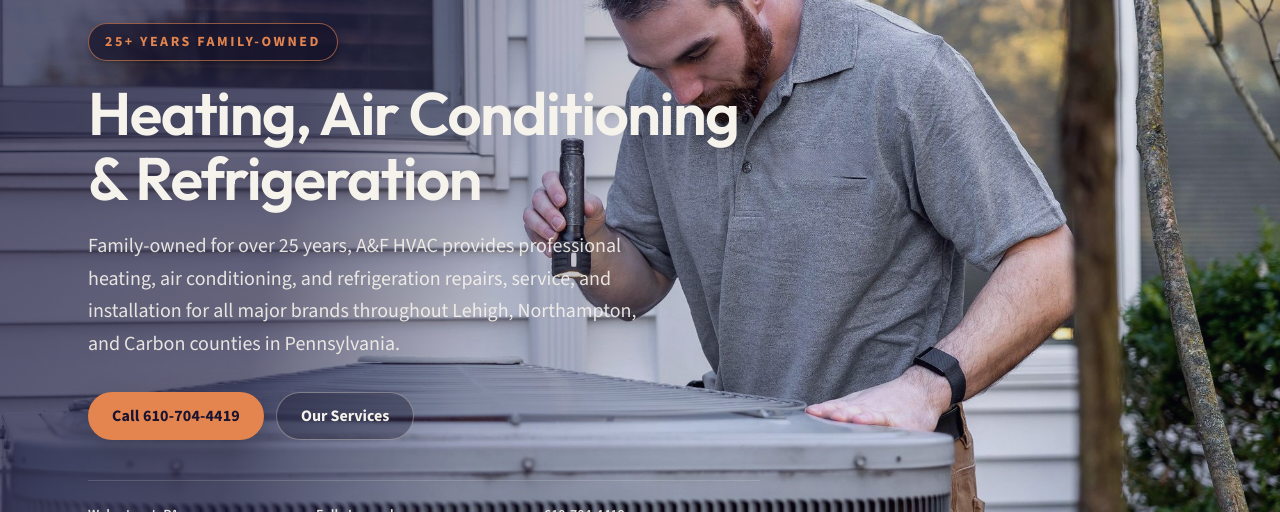
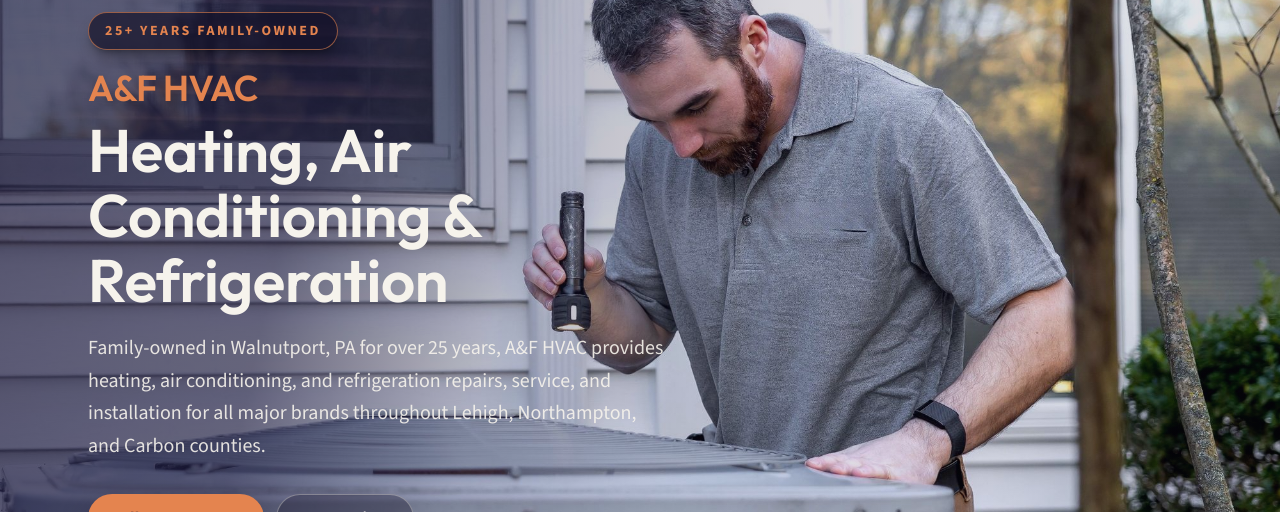
Before and after one commit to wcook101/af-hvac-demo, a Next.js app: page / in a window 1280 px wide. Shown: the part 238-750 px from the top of the page. Built offline with nearby package versions, Linux system fonts and the light colour scheme.

Commit message:
Name A&F HVAC in the homepage headline above its services.

```diff
--- a/src/components/Hero.tsx
+++ b/src/components/Hero.tsx
@@ -19,13 +19,16 @@ export function Hero() {
           <p className="inline-flex items-center rounded-full border border-copper/60 bg-navy-deep/70 px-4 py-2 text-sm font-bold uppercase tracking-[0.18em] text-copper shadow-lg shadow-black/30">
             25+ Years Family-Owned
           </p>
-          <h1 className="mt-5 font-display text-4xl font-semibold leading-[1.08] tracking-tight text-cream sm:text-5xl lg:text-6xl">
-            Heating, Air Conditioning &amp; Refrigeration
+          <h1 className="mt-5 font-display font-semibold tracking-tight text-cream">
+            <span className="block text-3xl leading-none text-copper sm:text-4xl">A&amp;F HVAC</span>
+            <span className="mt-3 block text-4xl leading-[1.08] sm:text-5xl lg:text-6xl">
+              Heating, Air Conditioning &amp; Refrigeration
+            </span>
           </h1>
           <p className="mt-5 max-w-xl text-lg leading-relaxed text-cream/90 sm:text-xl">
-            Family-owned for over 25 years, A&amp;F HVAC provides professional heating, air conditioning,
-            and refrigeration repairs, service, and installation for all major brands throughout Lehigh,
-            Northampton, and Carbon counties in Pennsylvania.
+            Family-owned in Walnutport, PA for over 25 years, A&amp;F HVAC provides heating, air
+            conditioning, and refrigeration repairs, service, and installation for all major brands
+            throughout Lehigh, Northampton, and Carbon counties.
           </p>
           <div className="mt-8 flex flex-col gap-3 sm:flex-row">
             <a href={site.phoneHref} className="btn-copper h-12 px-6">
```
